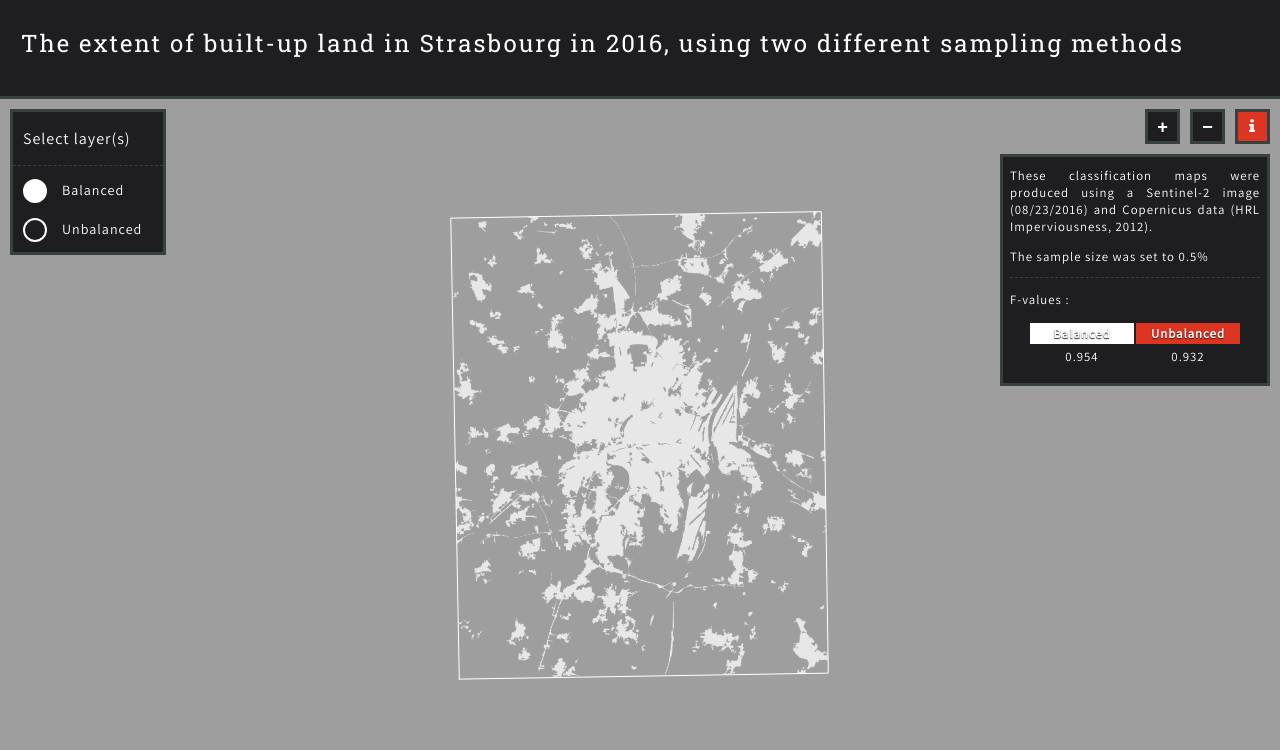
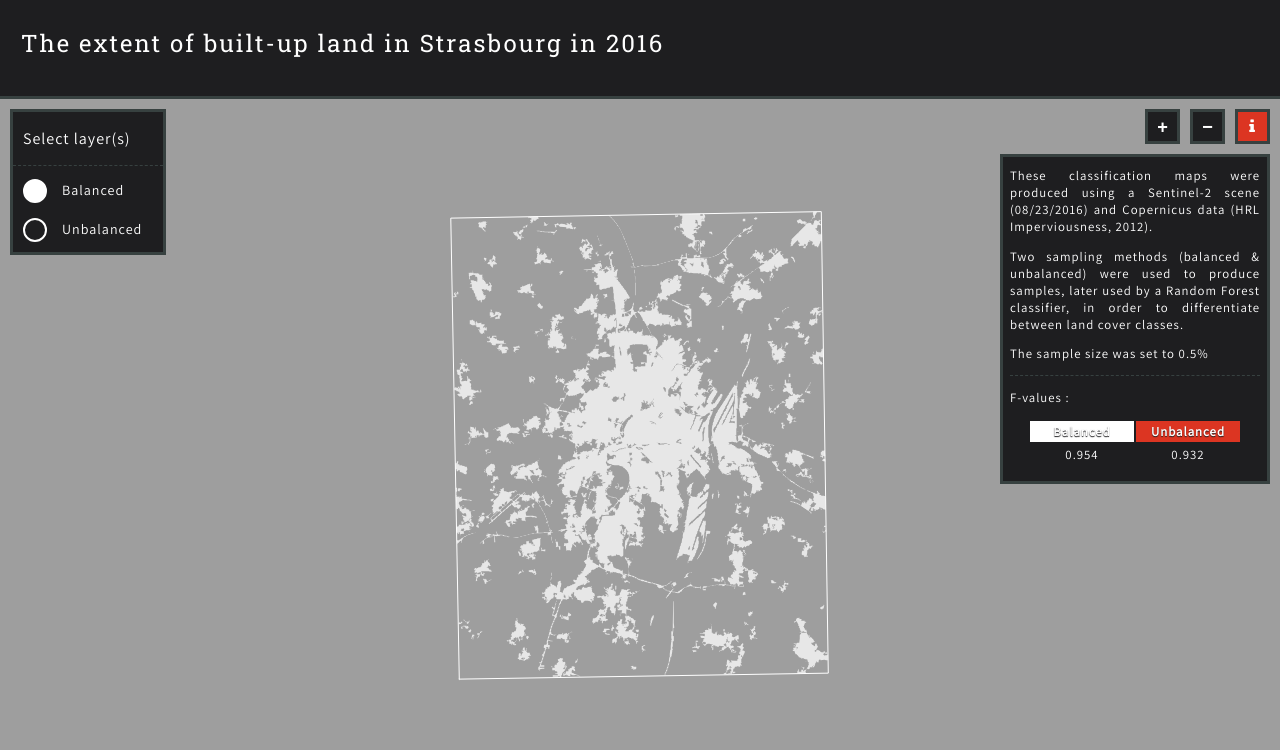
Before and after one commit to wootan67/stageSentinel, a plain HTML site: page index.html in a window 1280 px wide. Shown: the top 750 px of the page. Drawn offline with nearby package versions, Linux system fonts and the light colour scheme.

Commit message:
Changed data description
Changed data description in the tooltip, and added some informations
regarding both sampling methods.

```diff
--- a/index.html
+++ b/index.html
@@ -12,13 +12,14 @@
 	</head>
 	<body>
 		<div class="top-pad">
-			<h1>The extent of built-up land in Strasbourg in 2016, using two different sampling methods</h1>
+			<h1>The extent of built-up land in Strasbourg in 2016</h1>
 		</div>
 
 		<div id="map">
 			<div id="information" class="pushed"><i class="fa fa-info" aria-hidden="true"></i></div>
 			<div id="tooltip">
-				<p>These classification maps were produced using a Sentinel-2 image (08/23/2016) and Copernicus data (HRL Imperviousness, 2012).</p>
+				<p>These classification maps were produced using a Sentinel-2 scene (08/23/2016) and Copernicus data (HRL Imperviousness, 2012).</p>
+				<p>Two sampling methods (balanced & unbalanced) were used to produce samples, later used by a Random Forest classifier, in order to differentiate between land cover classes.</p>
 				<p>The sample size was set to 0.5%</p>
 				<hr>
 				<p>F-values :</p>
```
